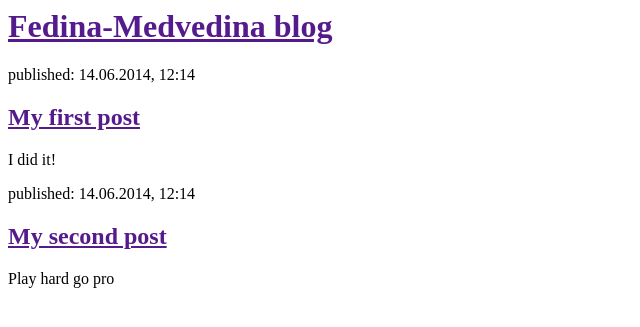
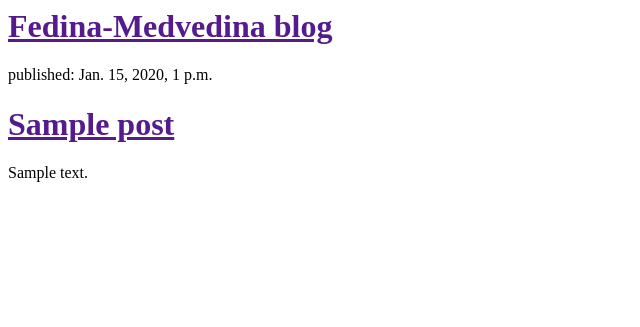
Before and after one commit to GrayLiar/grayliarsblog, a Django app: template blog/templates/blog/post_list.html in a window 1280 px wide. Shown: the top 327 px of the page, without its empty margins (0-640 px from the left). Run offline with Django 3.2, Linux system fonts and the light colour scheme; the template is opened without the code that fills it: values that come from a table or form of the project are taken from there, others are empty; tables that the repository leaves empty hold one stand-in row (values such as "Sample post").

Commit message:
Modified templates to display posts from database.

```diff
--- a/blog/templates/blog/post_list.html
+++ b/blog/templates/blog/post_list.html
@@ -7,16 +7,13 @@
                 <h1><a href="">Fedina-Medvedina blog</a></h1>
             </div>
 
-            <div>
-                <p>published: 14.06.2014, 12:14</p>
-                <h2><a href="">My first post</a></h2>
-                <p>I did it!</p>
-            </div>
+           	{% for post in posts %}
+        		<div>
+            		<p>published: {{ post.published_date }}</p>
+           			<h1><a href="">{{ post.title }}</a></h1>
+        			<p>{{ post.text|linebreaksbr }}</p>
+        		</div>
+    		{% endfor %}
 
-            <div>
-                <p>published: 14.06.2014, 12:14</p>
-                <h2><a href="">My second post</a></h2>
-                <p>Play hard go pro</p>
-            </div>
         </body>
 </html>
--- a/blog/views.py
+++ b/blog/views.py
@@ -1,3 +1,7 @@
 from django.shortcuts import render
+from django.utils import timezone
+from .models import Post
+
 def post_list(request):
-    return render(request, 'blog/post_list.html', {})
+    posts = Post.objects.filter(published_date__lte=timezone.now()).order_by('published_date')
+    return render(request, 'blog/post_list.html', {'posts': posts})
```
